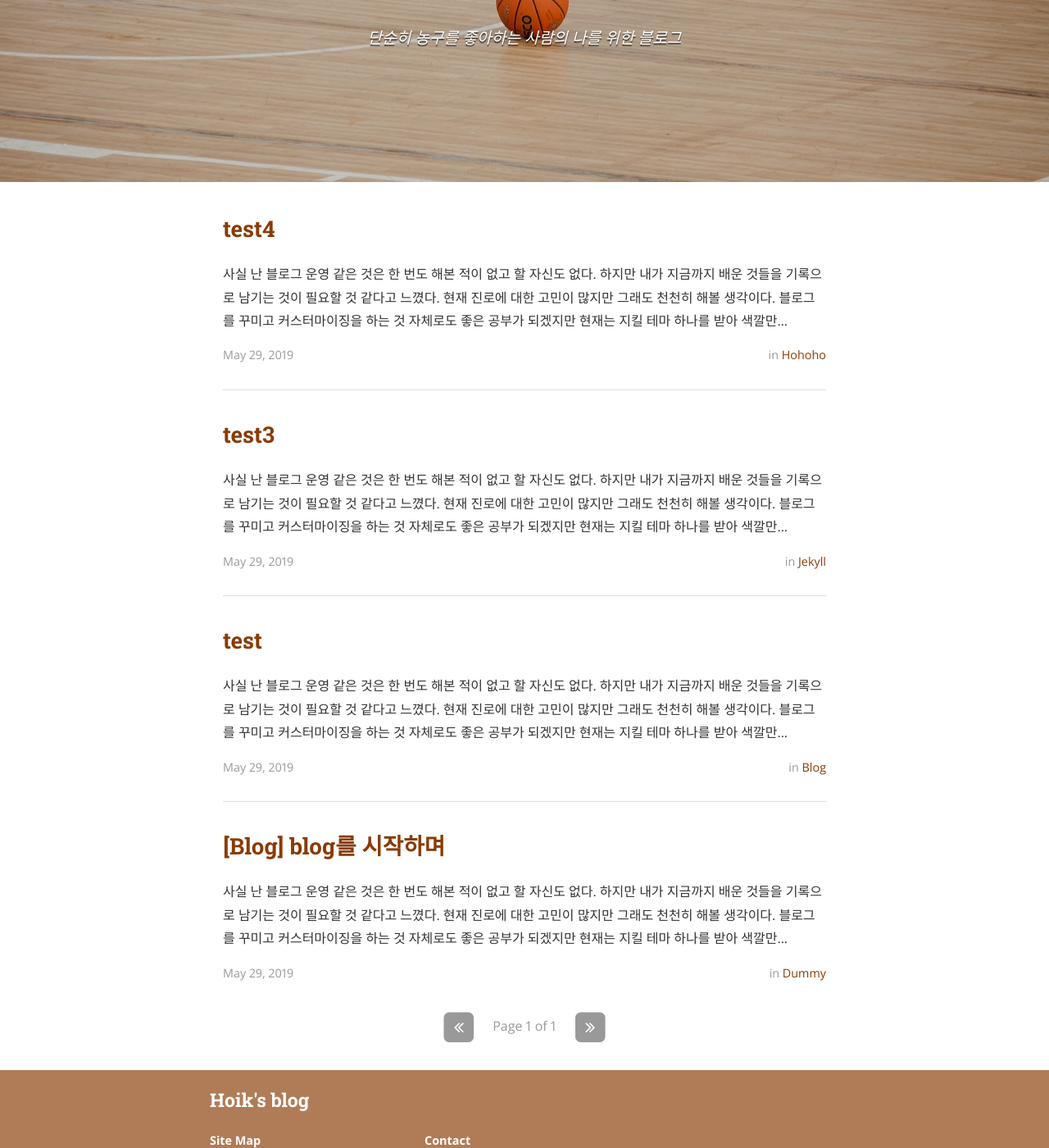
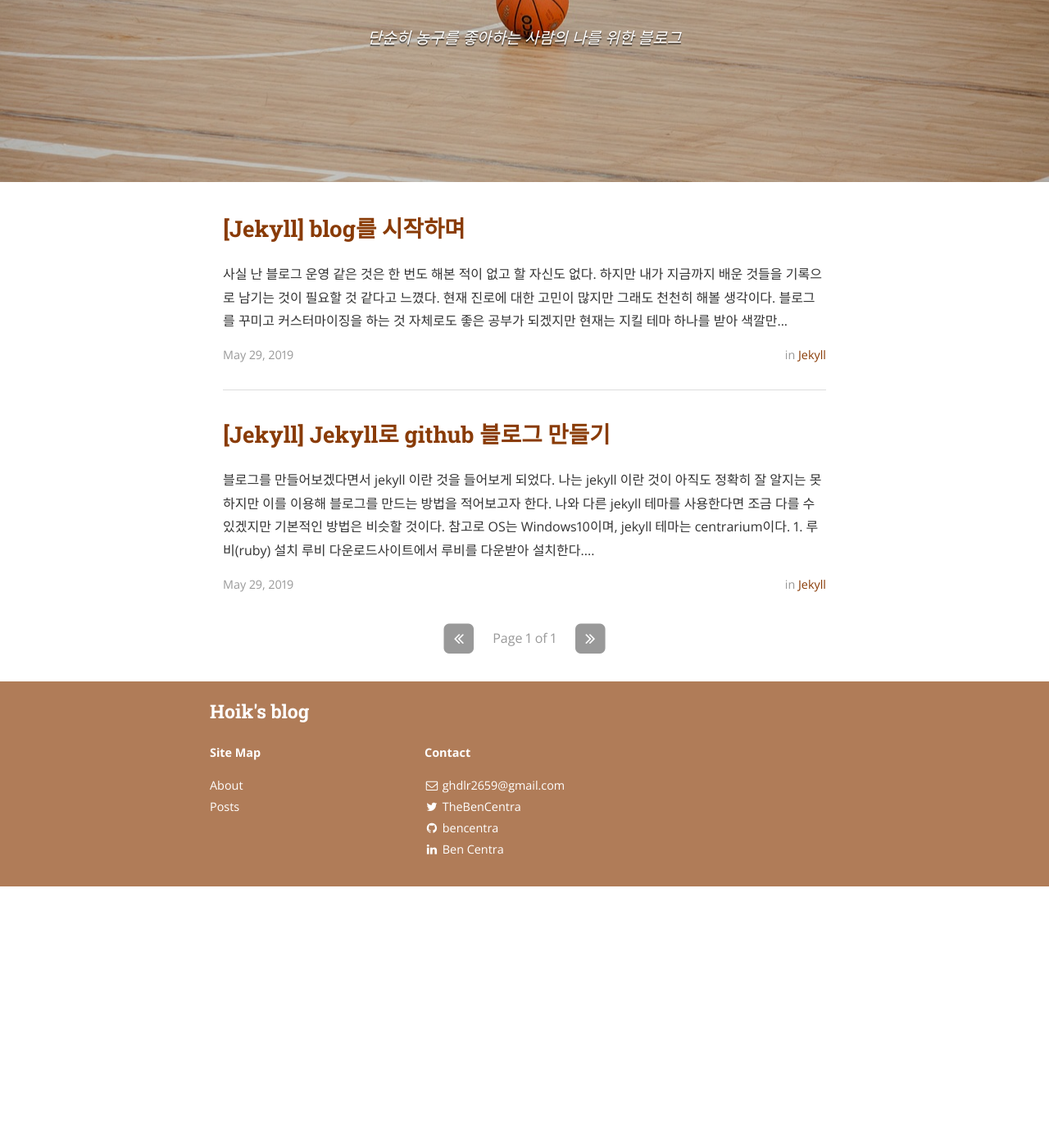
Before and after one commit to hoik92/hoik92.github.io, a Jekyll site: the page built from index.html, in a window 1280 px wide and 1400 px high, scrolled down 281 px. Shown: the whole window at 82% size. Built offline with Jekyll 4.4.1, drawn with Linux system fonts in a browser that asks for light colours; nearby versions of some CDN libraries; the list of posts is cut into pages by our own code; after the commit the page ends 1362 px from its top, so only the background shows below that; some of the changed lines change nothing that is shown.

Commit message:
2019-05-29-Make-blog-using-jekyll.md 포스팅 작성

````diff
--- /dev/null
+++ b/_posts/2019-05-29-Make-blog-using-jekyll.md
@@ -0,0 +1,172 @@
+---
+layout: post
+title: "[Jekyll] Jekyll로 github 블로그 만들기"
+author: Hoik Jang
+categories: jekyll
+comments: true
+---
+
+블로그를 만들어보겠다면서 jekyll 이란 것을 들어보게 되었다.
+
+나는 jekyll 이란 것이 아직도 정확히 잘 알지는 못하지만 이를 이용해 블로그를 만드는 방법을 적어보고자 한다.
+
+나와 다른 jekyll 테마를 사용한다면 조금 다를 수 있겠지만 기본적인 방법은 비슷할 것이다.
+
+참고로 OS는 Windows10이며, jekyll 테마는 [centrarium](<http://jekyllthemes.org/themes/centrarium/>)이다.
+
+
+
+## 1. 루비(ruby) 설치
+
+[루비 다운로드](<https://rubyinstaller.org/downloads/>)사이트에서 루비를 다운받아 설치한다.
+
+![루비 다운로드](/assets/img/ruby_download.JPG)
+
+본인은 위의 사진에서 `Ruby+Devkit 2.5.5-1 (x64)` 를 다운받았다.
+
+다운로드 후 설치는 크게 신경쓸 것 없이 진행하면 된다.
+
+
+
+## 2. 지킬(jekyll) 설치
+
+루비를 설치한 후 지킬을 설치한다.
+
+윈도우 검색창에 ruby를 입력한 후 검색되는 Start Command Prompt with Ruby를 실행한다.
+
+![루비 커맨드](/assets/img/ruby_command.jpg)
+
+이 커멘드 콘솔창에서 `gem` 패키지를 이용하여 지킬을 설치한다.
+
+```
+gem install jekyll
+gem install minima
+gem install bundler
+gem install jekyll-feed
+gem install tzinfo-data
+```
+
+지킬 설치가 완료되면 로컬에서 블로그를 구성할 수 있게 된다.
+
+참고로 위의 `gem` 패키지를 이용한 지킬 설치는 `git bash`로도 가능하다.
+
+
+
+## 3. 블로그 생성
+
+블로그를 관리할 폴더를 생성하고 해당 폴더로 이동한다.
+
+나는 `testblog`라고 지었다.
+
+이 후 지킬을 실행시킨다.
+
+```
+jekyll serve
+
+# bundle exec jekyll serve
+# 를 입력해도 된다.
+```
+
+인코딩 문제가 발생하면
+
+```
+chcp 65001
+```
+
+을 입력하여 실행한다.
+
+![jekyll_serve](/assets/img/jekyll_serve.JPG)
+
+이제 브라우저를 열어 URL에 `127.0.0.1:4000`을 입력하면 로컬 블로그가 생성된 것을 확인할 수 있다.
+
+![jekyll_browser](/assets/img/jekyll_browser.JPG)
+
+
+
+## 4. 지킬 테마 적용
+
+이제 지킬도 설치하고 로컬 블로그도 생성해봤으니 지킬 테마를 이용하여 블로그를 꾸며보자.
+
+테마의 장점은 완성된 틀을 사용하여 보기 좋은 블로그를 만들 수 있다는 점이다.
+
+위에서도 언급했듯이 나는  [centrarium](<http://jekyllthemes.org/themes/centrarium/>) 테마를 적용했고 아주아주 약간의 커스터마이징을 했을 뿐이다.
+
+다른 지킬 테마를 적용하고 싶다면 [지킬 테마 사이트](<http://jekyllthemes.org/>)를 찾아보자.
+
+위의 사이트를 통해 테마를 선택하여 해당 테마의 홈페이지로 이동하면 깃허브로 이동할 것이다.
+
+이 테마를 압축파일로 다운로드 받는다.
+
+![centrarium_github](/assets/img/centrarium_github.jpg)
+
+다운로드 받은 압축파일을 풀면 밑의 사진과 같이 폴더가 구성될 것이다.
+
+![centrarium_dir](/assets/img/centrarium_dir.JPG)
+
+이제 코드 에디터를 통해 `_config.yml`을 열어 코드를 수정한다.
+
+```yml
+# Site settings
+title: <블로그 이름> # Hoik's blog
+subtitle: "<블로그 subtitle>" # "단순히 농구를 좋아하는 사람의 나를 위한 블로그"
+email: <사용 이메일>
+name: <이름> # Hoik Jang
+description: >
+	<블로그 설명> # Hoik's developer blog
+baseurl: ""
+url: "<깃허브 블로그 주소>" # "http://hoik92.github.io"
+```
+
+이정도만 수정하더라도 기본적으로 자신의 블로그가 완성된다.
+
+하지만 위처럼 `_config.yml` 파일을 수정한 후에 `bundle exec jekyll serve` 명령어를 통해 지킬을 실행시켜도 에러가 발생할 것이다. 이는 해당 테마에서 사용하는 jekyll plugin이 설치되지 않았거나 버전이 일치하지 않기 때문이다.
+
+![jekyll_error](/assets/img/jekyll_error.JPG)
+
+이를 간단히 해결하기 위해서 일단 `Gemfile.lock` 파일을 삭제한다.
+
+이후 커맨드 콘솔창에 아래의 명령어를 입력한다.
+
+```
+bundle install
+```
+
+그러면 현재 자신이 설치한 지킬 및 플러그인들의 버전에 맞게, 그리고 설치되지 않은 플러그인은 자동으로 설치되어 `Gemfile.lock` 파일에 기록되고 생성된다.
+
+이후 콘솔창에
+
+```
+jekyll serve
+```
+
+명령어로 지킬을 실행한 후 브라우저를 통해 테마가 적용된 모습을 확인할 수 있다.
+
+![centrarium](/assets/img/centrarium.JPG)
+
+
+
+## 5. 깃허브와 연동
+
+자 이제 로컬 블로그를 만들었다.
+
+이 글의 제목에서 볼 수 있듯이 목적은 로컬 블로그가 아니다. 따라서 이제 깃허브와 연동하여 온라인에서 이 블로그를 볼 수 있도록 만들자.
+
+우선 자신의 깃허브에 새로운 repogitory를 생성한다. repogitory명은 `<자신의 github username>.github.io`이다.
+
+이는 위에서 `_config.yml` 파일을 수정할 때 `url` 설정과 같은 주소이다.
+
+![new_repo](/assets/img/new_repo.JPG)
+
+이제 이 repogitory에 위에서 적용한 지킬 테마를 그대로 올리면 끝이다.
+
+해당 테마의 로컬 폴더에서
+
+```
+git init
+git add .
+git commit -m "깃허브와 연동!!!"
+git remote add origin <방금 생성한 깃허브 저장소의 URL>
+git push -u origin master
+```
+
+이 github page는 길게는 1~2분 후에 적용이 되므로 조금 기다린 후에 `http://<자신의 github username>.github.io` URL로 접속하여 확인해보자.
--- a/_posts/2019-05-29-Starting-blog.markdown
+++ b/_posts/2019-05-29-Starting-blog.markdown
@@ -1,8 +1,8 @@
 ---
 layout: post
-title:  "[Blog] blog를 시작하며"
+title:  "[Jekyll] blog를 시작하며"
 author: Hoik Jang
-categories: Dummy
+categories: jekyll
 comments: true
 ---
 
--- a/_posts/2019-05-29-test.markdown
+++ /dev/null
@@ -1,14 +0,0 @@
----
-layout: post
-title:  "test"
-author: Hoik Jang
-categories: [Blog]
-comments: true
----
-
-
-사실 난 블로그 운영 같은 것은 한 번도 해본 적이 없고 할 자신도 없다. 하지만 내가 지금까지 배운 것들을 기록으로 남기는 것이 필요할 것 같다고 느꼈다.
-
-현재 진로에 대한 고민이 많지만 그래도 천천히 해볼 생각이다.
-
-블로그를 꾸미고 커스터마이징을 하는 것 자체로도 좋은 공부가 되겠지만 현재는 지킬 테마 하나를 받아 색깔만 바꾼 수준으로 두었다. 시간이 된다면 조금씩 바꿔볼 생각이다.
--- a/_posts/2019-05-29-test3.markdown
+++ /dev/null
@@ -1,14 +0,0 @@
----
-layout: post
-title:  "test3"
-author: Hoik Jang
-categories: [jekyll]
-comments: true
----
-
-
-사실 난 블로그 운영 같은 것은 한 번도 해본 적이 없고 할 자신도 없다. 하지만 내가 지금까지 배운 것들을 기록으로 남기는 것이 필요할 것 같다고 느꼈다.
-
-현재 진로에 대한 고민이 많지만 그래도 천천히 해볼 생각이다.
-
-블로그를 꾸미고 커스터마이징을 하는 것 자체로도 좋은 공부가 되겠지만 현재는 지킬 테마 하나를 받아 색깔만 바꾼 수준으로 두었다. 시간이 된다면 조금씩 바꿔볼 생각이다.
--- a/_posts/2019-05-29-test4.markdown
+++ /dev/null
@@ -1,14 +0,0 @@
----
-layout: post
-title:  "test4"
-author: Hoik Jang
-categories: [hohoho]
-comments: true
----
-
-
-사실 난 블로그 운영 같은 것은 한 번도 해본 적이 없고 할 자신도 없다. 하지만 내가 지금까지 배운 것들을 기록으로 남기는 것이 필요할 것 같다고 느꼈다.
-
-현재 진로에 대한 고민이 많지만 그래도 천천히 해볼 생각이다.
-
-블로그를 꾸미고 커스터마이징을 하는 것 자체로도 좋은 공부가 되겠지만 현재는 지킬 테마 하나를 받아 색깔만 바꾼 수준으로 두었다. 시간이 된다면 조금씩 바꿔볼 생각이다.
````
Also changed, not shown: assets/img/centrarium.JPG (added), assets/img/centrarium_dir.JPG (added), assets/img/centrarium_github.jpg (added), assets/img/jekyll_browser.JPG (added), assets/img/jekyll_error.JPG (added), assets/img/jekyll_serve.JPG (added), assets/img/new_repo.JPG (added), assets/img/ruby_command.jpg (added), assets/img/ruby_download.JPG (added).
